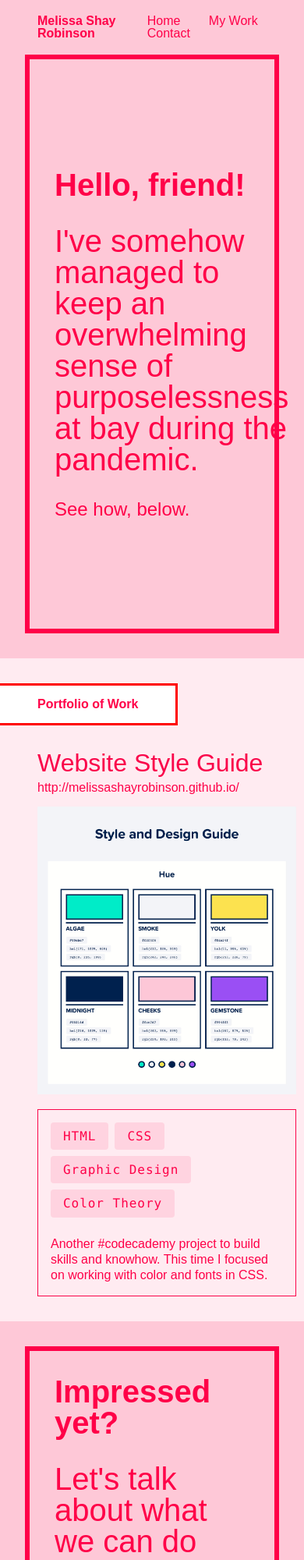
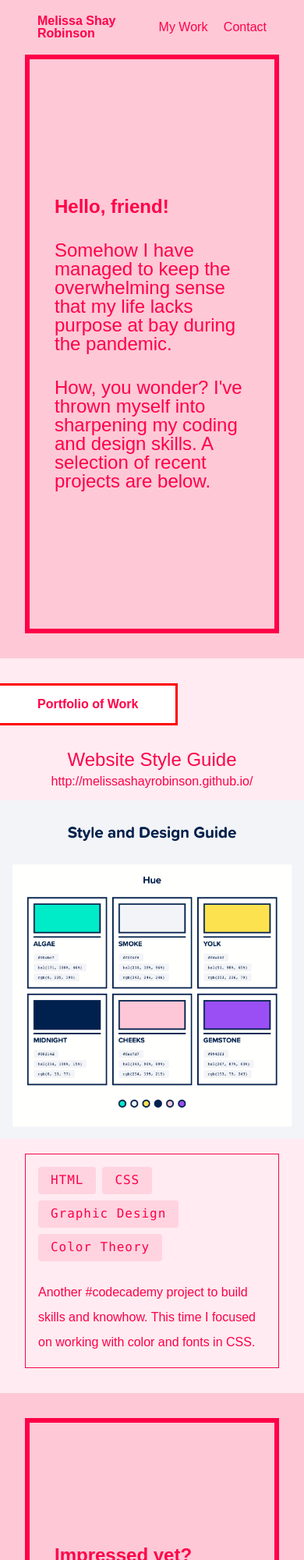
Before and after one commit to melissashayrobinson/portfolio, a plain HTML site: page index.html in a window 390 px wide. Shown: the top 2000 px of the page at 78% size. Drawn offline with Linux system fonts and the light colour scheme; a web font is replaced by a local one.

Commit message:
responsive on mobile

```diff
--- a/index.html
+++ b/index.html
@@ -16,7 +16,6 @@
 	  <div class="logo"><a href="index.html">Melissa Shay Robinson</a></div>
 	  <nav>
 		  <ul>
-			<li><a href="#">Home</a></li>
 			<li><a href="#work">My Work</a></li>
 			<li><a href="#contact">Contact</a></li>
 		  </ul>
@@ -25,8 +24,8 @@
 <main>
 	<section class="hero">
 		<h1><strong>Hello, friend!</strong></h1>
-		<h1>I've somehow managed to keep an overwhelming sense of purposelessness at bay during the pandemic.</h1>
-		<h4>See how, below.</h4>
+		<h1>Somehow I have managed to keep the overwhelming sense that my life lacks purpose at bay during the pandemic.</h1>
+		<h4>How, you wonder? I've thrown myself into sharpening my coding and design skills. A selection of recent projects are below.</h4>
 	</section>
 
 	<span class="anchor" id="work"></span>
@@ -53,11 +52,11 @@
 
 	<section class="contact">
 		<h1><strong>Impressed yet?</strong></h1>
-		<h1>Let's talk about what we can do together with all my freshly honed tech skills.</h1>
-		<h4>Yea!</h4>
+		<h1>I can't wait to put all these freshly honed tech skills to use. Please reach out with project ideas and work opportunities.</h1>
+		<h4>Yea! Let's do this!</h4>
 
 		<div class="contact-links">
-			<p id="linkbutton"><a href="mailto:melissa.shay.robinson@gmail.com">melissa.shay.robinson@gmail.com</a></p>
+			<p id="linkbutton"><a href="mailto:melissa.shay.robinson@gmail.com">email</a></p>
 			<p><a href="http://www.melissashayrobinson.com/" target="_blank">design portfolio</a></p>
 			<p><a href="http://melissashayrobinson.github.io/" target="_blank">GitHub</a></p>
 			<p><a href="http://instagram.com/melissashayrobinson" target="_blank">@melissashayrobinson</a></p>
@@ -66,7 +65,7 @@
 	</section>
 
 	<footer>
-	<p>&#169; Melissa Shay Robinson  |  Made Under Duress in 2021</p>
+	<p>&#169; 2021 Melissa Shay Robinson</p>
 
 	</footer>
 
--- a/resources/css/style.css
+++ b/resources/css/style.css
@@ -21,7 +21,7 @@ header {
 	width: 100%;
 	height: 70px;
 	background-color: hsla(343, 96%, 89%, 0.90);
-	padding: 0 2rem 0 3rem;
+	padding: 0 2.5rem 0 3rem;
 	display: flex;
 	justify-content: space-between;
 	align-items: center;
@@ -29,16 +29,22 @@ header {
 	top: 0;
 }
 
+nav {
+	flex-shrink: 0;
+}
 strong {
 	font-weight: 700;
 }
 nav li {
 	display: inline;
-	padding: 0 1rem;
+	padding: 0 .5rem 0rem .5rem;
 }
 
 .logo {
 	font-weight: 700;
+		flex-grow: 1;
+	flex-shrink: 1;
+
 }
 
 .hero {
@@ -107,11 +113,12 @@ p {
 
 .project-images {
 	width: 100%;
+	margin: auto;
 	grid-column-end: span 2;
 }
 
 .details {
-	min-width: 250px;
+	min-width: 0px;
 	border: 1px solid hsla(343, 96%, 50%, 1);
 	padding: 1rem;
 	display: flex;
@@ -146,7 +153,7 @@ p {
 
 .notes {
 	margin-top: 1rem;
-	line-height: 1.25rem;
+	line-height: 2rem;
 	width: 100%;
 }
 
@@ -167,7 +174,7 @@ p {
 
 .contact-links {
 	width: 100%;
-	margin: 2rem 3rem 0 0;
+	margin: 1rem 0rem 0 0;
 	display: flex;
 	flex-wrap: wrap;
 	justify-content: flex-start;
@@ -198,7 +205,7 @@ footer {
 
 }
 
-@media only screen and (max-width : 1062px ){
+@media only screen and ( min-width : 401px ) and ( max-width : 1062px ){
 h1 {
 	font-size: 2.5rem;
 	padding-right: 0px;
@@ -210,13 +217,44 @@ h1 {
 }
 
 
-@media only screen and (max-width : 300px ){
+@media only screen and (max-width : 400px ){
 	h1 {
 	  font-size: 1.5rem;
 	  padding-right: 0px;
 	}
 
+	h3 {
+	  font-size: 1.5rem;
+	}
+
 	.details {
 		grid-column-end: span 2;
+		margin: auto 2rem;
+	}
+
+	.project-images {
+		width: 100%;
+		grid-column-end: span 1;
+	}
+
+	.project-wrap {
+		width: 100%;
+		margin: 2rem 0rem;
+	}
+
+	.project-title {
+		width: 100%;
+		text-align: center;
+		margin-bottom: 1rem;
+	}
+
+	.contact-links p {
+		padding: .5rem .5rem;
+		margin: .5rem .5rem 0rem 0;
+		font-size: .8rem;
+		letter-spacing: .0rem;
+	}
+	.project {
+			grid-column-gap: 0;
 	}
 }
```
Lines whose indentation alone changed are shown as unchanged.
